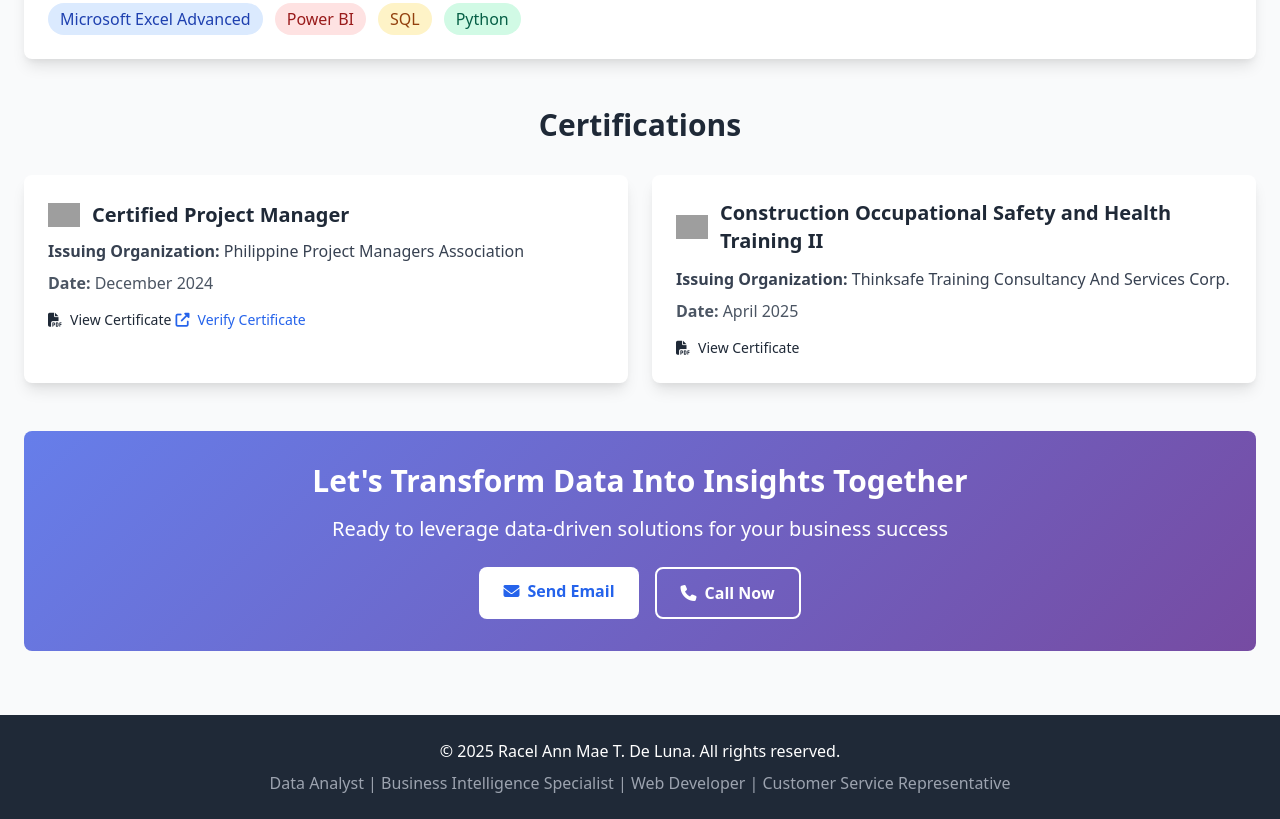
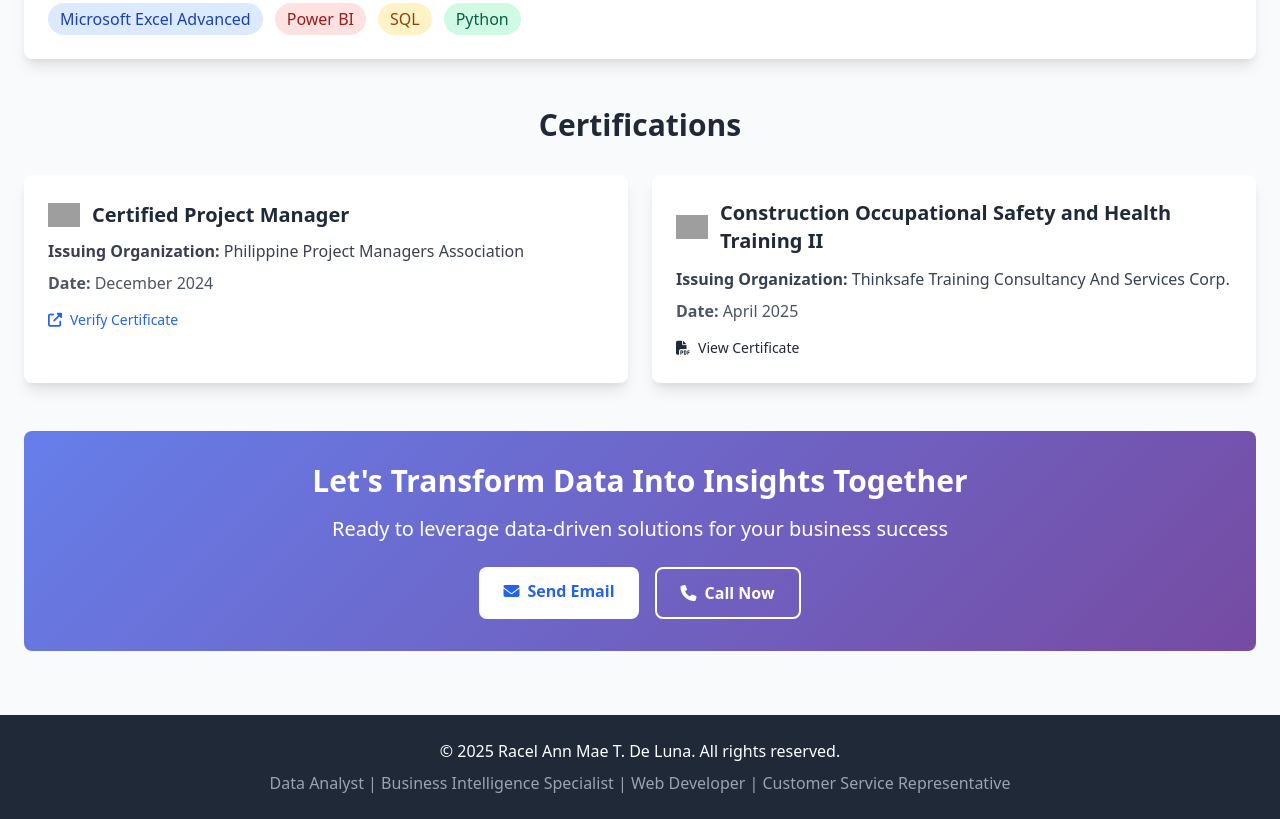
Before and after one commit to Hoperamdl/racelannmaedeluna-portfolio-website, a plain HTML site: page index.html in a window 1280 px wide. Shown: the part 5290-6109 px from the top of the page. Drawn offline with nearby package versions, Linux system fonts and the light colour scheme; grey boxes are pictures that could not be loaded.

Commit message:
Update index.html

```diff
--- a/index.html
+++ b/index.html
@@ -775,10 +775,6 @@
                     <p class="text-gray-700 mb-2"><strong>Issuing Organization:</strong> Philippine Project Managers Association</p>
                     </a>
                     <p class="text-gray-600 mb-3"><strong>Date:</strong> December 2024</p>
-                    <a href="https://drive.google.com/file/d/17ojyQYNUmL3RAAU0GzJ94GHp7SdGLRgR/view?usp=drive_link" target="_blank" class="inline-flex items-center gap-2 text-orange-600 hover:text-orange-800 text-sm">
-                        <i class="fas fa-file-pdf"></i>
-                        <span>View Certificate</span>
-                    </a>
                     <a href="https://philpma.org/tutor-certificate?cert_hash=510b878c0ef219d3" target="_blank" class="inline-flex items-center gap-2 text-blue-600 hover:text-blue-800 text-sm">
                         <i class="fas fa-external-link-alt"></i>
                         <span>Verify Certificate</span>
```
